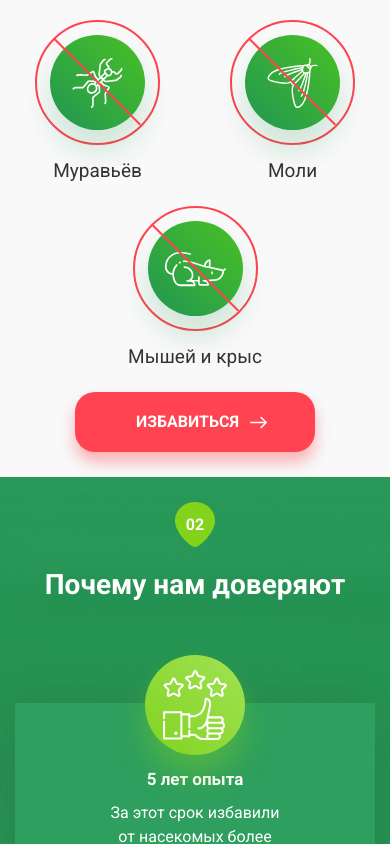
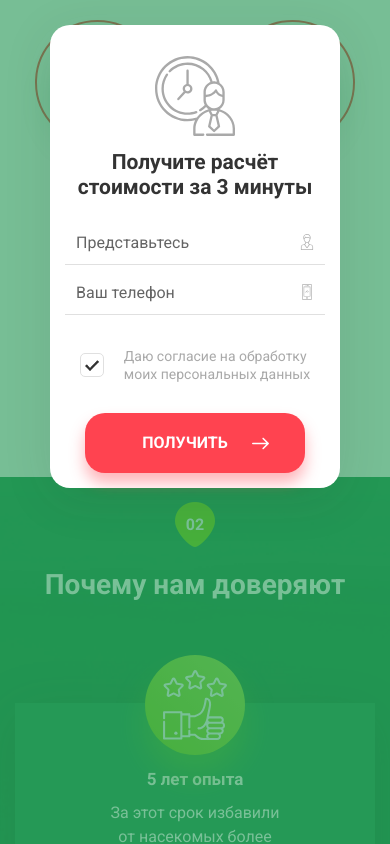
Before and after one commit to alexandr96b/sos.dez, a plain HTML site: page index.html in a window 390 px wide. Both pictures are taken after a click on the button "ИЗБАВИТЬСЯ". Shown: the part 1446-2290 px from the top of the page. Drawn offline with nearby package versions, Linux system fonts and the light colour scheme; some packages are replaced by stand-ins of ours; a web font is replaced by a local one.

Commit message:
add modal and responsive fix

```diff
--- a/css/responsive.css
+++ b/css/responsive.css
@@ -341,6 +341,11 @@
 	.b-reviews-content > .row{
 		justify-content: center;
 	}
+	.b-modal .modal-dialog{
+		width: 290px;
+		padding: 15px;
+		margin: 25px auto 0;
+	}
 }
 
 @media (max-width: 680px) {
--- a/css/style.css
+++ b/css/style.css
@@ -1605,3 +1605,48 @@ section{
 	background: url(../images/menu-close.png) no-repeat;
 	display: block;
 }
+/* -------------- b-modal -------------- */
+.b-modal .modal-dialog{
+	width: 360px;
+	max-width: inherit;
+	background: #ffffff;
+	border-radius: 20px;
+	box-shadow: 0 10px 50px rgba(51, 51, 51, 0.1);
+	padding: 45px 50px;
+	-webkit-box-sizing: border-box;
+	-moz-box-sizing: border-box;
+	box-sizing: border-box;
+	pointer-events: inherit;
+	margin: 70px auto 0;
+}
+.b-modal-top{
+	text-align: center;
+	margin: 0 0 20px 0;
+}
+.b-modal-top img{
+	width: 80px;
+	margin: 0 auto 14px;
+}
+.b-modal-top b{
+	display: block;
+	color: #333;
+	font-size: 21px;
+	line-height: 25px;
+	font-weight: 700;
+}
+.b-modal .b-input-text{
+	margin: 0 0 5px 0;
+}
+.b-modal .red-btn:hover{
+    background-position: right 36px center;
+}
+.b-modal .red-btn:active{
+    background-position: right 36px center;
+}
+.b-modal .red-btn{
+    background-position: right 36px center;
+}
+.modal-backdrop{
+	background-color: #219653 !important;
+	opacity: 0.6 !important;
+}
--- a/index.html
+++ b/index.html
@@ -33,6 +33,52 @@
 <body>
 
 
+<div class="modal b-modal fade" id="modal-callback" tabindex="-1" role="dialog" aria-labelledby="modal-callback" aria-hidden="true">
+	<div class="modal-dialog">
+		<button data-dismiss="modal" class="modal-close"></button>
+        <div class="b-modal-top">
+        	<img src="images/employee2.svg" alt="">
+        	<b>Мы вам перезвоним<br/>
+			в течение 15 минут</b>
+        </div>
+        <div class="b-modal-form">
+			<form class="validate" action="">
+				<input class="b-input-text b-input-name" name="name" type="text" placeholder="Представьтесь">
+				<input class="b-input-text b-input-phone" name="phone" type="text" placeholder="Ваш телефон">
+				<div class="b-checkbox">
+					<input type="checkbox" checked id="g1" name="g4" />
+					<label for="g1"><span></span><i>Даю согласие на обработку<br/> моих
+					персональных данных</i></label>
+				</div>
+				<input class="b-input-btn red-btn" type="submit" value="перезвонить">
+			</form>
+        </div>
+	</div>
+</div>
+
+
+<div class="modal b-modal fade" id="modal-ras" tabindex="-1" role="dialog" aria-labelledby="modal-ras" aria-hidden="true">
+	<div class="modal-dialog">
+		<button data-dismiss="modal" class="modal-close"></button>
+        <div class="b-modal-top">
+        	<img src="images/employee2.svg" alt="">
+        	<b>Получите расчёт<br/>
+			стоимости за 3 минуты</b>
+        </div>
+        <div class="b-modal-form">
+			<form class="validate" action="">
+				<input class="b-input-text b-input-name" name="name" type="text" placeholder="Представьтесь">
+				<input class="b-input-text b-input-phone" name="phone" type="text" placeholder="Ваш телефон">
+				<div class="b-checkbox">
+					<input type="checkbox" checked id="h1" name="h4" />
+					<label for="h1"><span></span><i>Даю согласие на обработку<br/> моих
+					персональных данных</i></label>
+				</div>
+				<input class="b-input-btn red-btn" type="submit" value="Получить">
+			</form>
+        </div>
+	</div>
+</div>
 
 
 <button class="btn-scroll">↑</button>
@@ -76,7 +122,7 @@
 								<a href="tel:+7 (342) 209-96-88" class="b-phone"><span>+7 (342)</span> 209-96-88</a>
 							</div>
 							<div class="btn-callback__wrap">
-								<button class="btn-callback" href="#modal-callback" data-toggle="modal" data-target="#modal-callback">Заказать звонок</button>
+								<button class="btn-callback" data-toggle="modal" data-target="#modal-callback">Заказать звонок</button>
 							</div>
 							<div class="b-mobile">
 							    <div class="menu-icon">
@@ -252,7 +298,7 @@
 				</div>
 				<div class="row">
 					<div class="col-xl">
-						<button class="btn-esc red-btn">Избавиться</button>
+						<button class="btn-esc red-btn" data-toggle="modal" data-target="#modal-ras">Избавиться</button>
 					</div>
 				</div>
 			</div>
@@ -366,7 +412,7 @@
 				</div>
 				<div class="row">
 					<div class="col-xl">
-						<button class="btn-spec">Вызвать специалиста</button>
+						<button class="btn-spec" data-toggle="modal" data-target="#modal-ras">Вызвать специалиста</button>
 					</div>
 				</div>
 			</div>
--- a/js/script.js
+++ b/js/script.js
@@ -47,8 +47,6 @@ $('.b-foto-slider').slick({
     arrows: true,
     dots: false
 });
-
-
 
 
 $(".b-nav__wrap a").click(function (event) {
@@ -108,31 +106,6 @@ $('.menu-close').click(function(){
   $('.b-menu').removeClass('active');
 });
 
-
-$(".b-menu-left a").click(function (event) {
-    event.preventDefault();
-    var id  = $(this).attr('href'),
-        top = $(id).offset().top;
-        header = $('.b-header').outerHeight();
-    $('body,html').animate({scrollTop: top - header}, 700);
-});
-
-
-
-
-
-$(".modal1").fancybox();
-
-/*var $page = $('html, body');
-$('.btn-more[href*="#"]').click(function() {
-    $page.animate({
-        scrollTop: $($.attr(this, 'href')).offset().top
-    }, 400);
-    return false;
-});
-
-
-*/
 
 
 $('.validate').each(function() {
```
Also changed, not shown: images/employee2.svg (added).
